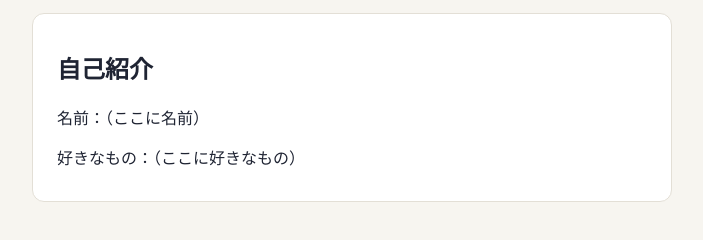
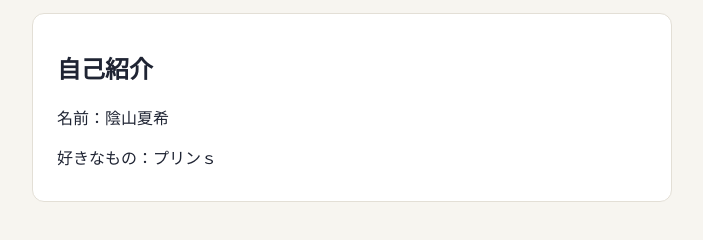
Before and after one commit to ntk27392/git-practice-natsuki, a plain HTML site: page index.html in a window 1280 px wide. Shown: the part 158-398 px from the top of the page, without its empty margins (288-991 px from the left). Drawn offline with Linux system fonts and the light colour scheme.

Commit message:
自己紹介を追加

```diff
--- a/index.html
+++ b/index.html
@@ -16,8 +16,8 @@
     <section class="card">
       <h2>自己紹介</h2>
       <!-- STEP5：ここを書き換えてプッシュすると、公開サイトが更新されます -->
-      <p>名前：（ここに名前）</p>
-      <p>好きなもの：（ここに好きなもの）</p>
+      <p>名前：陰山夏希</p>
+      <p>好きなもの：プリンｓ</p>
     </section>
   </main>
 </body>
```
